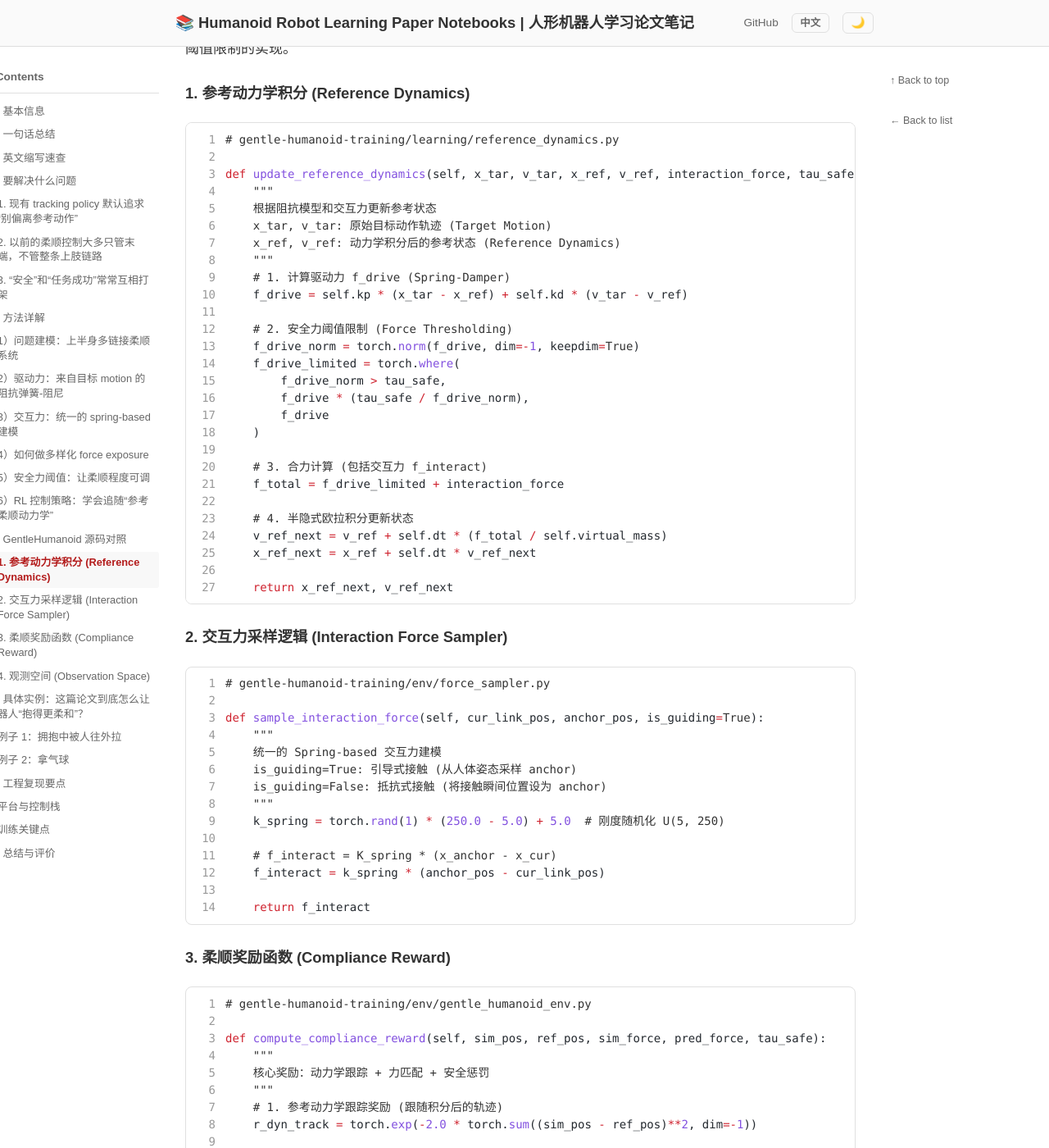
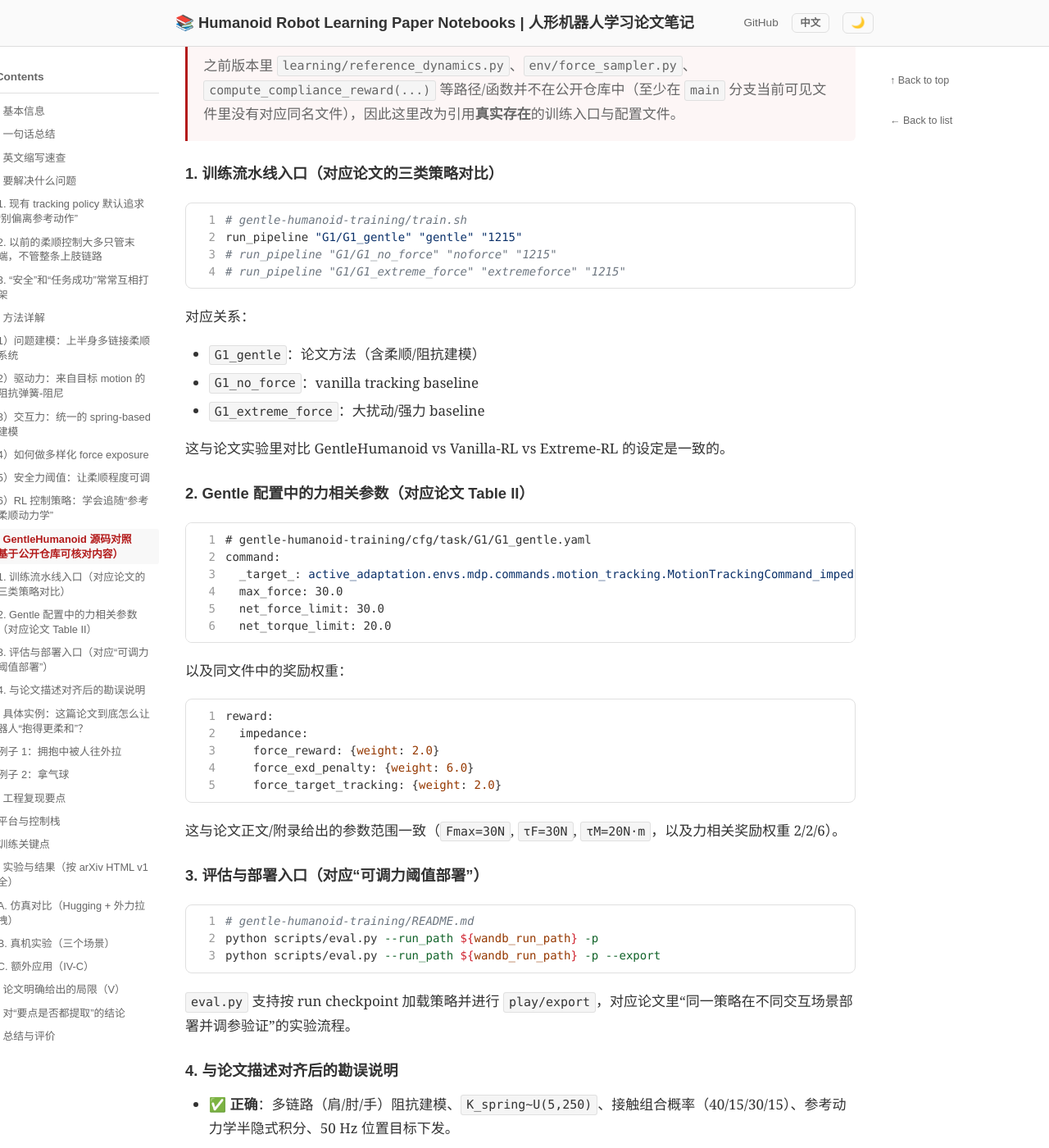
Before and after one commit to ImChong/Humanoid_Robot_Learning_Paper_Notebooks, a Jekyll site: the page built from papers/03_Loco-Manipulation_and_WBC/GentleHumanoid__Learning_Upper-body_Compliance_for_Contact-rich_Human_and_Object/GentleHumanoid__Learning_Upper-body_Compliance_for_Contact-rich_Human_and_Object.md, in a window 1280 px wide and 1400 px high, scrolled down 6687 px. Shown: the whole window at 82% size. Built offline with Jekyll 4.4.1, drawn with Linux system fonts in a browser that asks for light colours; some of the changed text lies outside the part shown.

Commit message:
docs(Loco-Manipulation): 补全 GentleHumanoid 实验要点与局限

````diff
--- a/papers/03_Loco-Manipulation_and_WBC/GentleHumanoid__Learning_Upper-body_Compliance_for_Contact-rich_Human_and_Object/GentleHumanoid__Learning_Upper-body_Compliance_for_Contact-rich_Human_and_Object.md
+++ b/papers/03_Loco-Manipulation_and_WBC/GentleHumanoid__Learning_Upper-body_Compliance_for_Contact-rich_Human_and_Object/GentleHumanoid__Learning_Upper-body_Compliance_for_Contact-rich_Human_and_Object.md
@@ -195,97 +195,66 @@ $$x^{ref}_{t+1} = x^{ref}_t + \Delta t \cdot \dot{x}^{ref}_{t+1}$$
 
 ---
 
-## 📁 GentleHumanoid 源码对照
+## 📁 GentleHumanoid 源码对照（基于公开仓库可核对内容）
 
-以下代码块基于 [Axellwppr/gentle-humanoid-training](https://github.com/Axellwppr/gentle-humanoid-training) 的核心实现逻辑，展示了参考动力学、奖励函数及力阈值限制的实现。
+> ✅ 本节已改为“可核对的真实仓库内容”。
+>
+> 之前版本里 `learning/reference_dynamics.py`、`env/force_sampler.py`、`compute_compliance_reward(...)` 等路径/函数并不在公开仓库中（至少在 `main` 分支当前可见文件里没有对应同名文件），因此这里改为引用**真实存在**的训练入口与配置文件。
 
-### 1. 参考动力学积分 (Reference Dynamics)
+### 1. 训练流水线入口（对应论文的三类策略对比）
 
-```python
-# gentle-humanoid-training/learning/reference_dynamics.py
-
-def update_reference_dynamics(self, x_tar, v_tar, x_ref, v_ref, interaction_force, tau_safe):
-    """
-    根据阻抗模型和交互力更新参考状态
-    x_tar, v_tar: 原始目标动作轨迹 (Target Motion)
-    x_ref, v_ref: 动力学积分后的参考状态 (Reference Dynamics)
-    """
-    # 1. 计算驱动力 f_drive (Spring-Damper)
-    f_drive = self.kp * (x_tar - x_ref) + self.kd * (v_tar - v_ref)
-
-    # 2. 安全力阈值限制 (Force Thresholding)
-    f_drive_norm = torch.norm(f_drive, dim=-1, keepdim=True)
-    f_drive_limited = torch.where(
-        f_drive_norm > tau_safe,
-        f_drive * (tau_safe / f_drive_norm),
-        f_drive
-    )
-
-    # 3. 合力计算 (包括交互力 f_interact)
-    f_total = f_drive_limited + interaction_force
-
-    # 4. 半隐式欧拉积分更新状态
-    v_ref_next = v_ref + self.dt * (f_total / self.virtual_mass)
-    x_ref_next = x_ref + self.dt * v_ref_next
-
-    return x_ref_next, v_ref_next
+```bash
+# gentle-humanoid-training/train.sh
+run_pipeline "G1/G1_gentle" "gentle" "1215"
+# run_pipeline "G1/G1_no_force" "noforce" "1215"
+# run_pipeline "G1/G1_extreme_force" "extremeforce" "1215"
 ```
 
-### 2. 交互力采样逻辑 (Interaction Force Sampler)
+对应关系：
+- `G1_gentle`：论文方法（含柔顺/阻抗建模）
+- `G1_no_force`：vanilla tracking baseline
+- `G1_extreme_force`：大扰动/强力 baseline
 
-```python
-# gentle-humanoid-training/env/force_sampler.py
+这与论文实验里对比 GentleHumanoid vs Vanilla-RL vs Extreme-RL 的设定是一致的。
 
-def sample_interaction_force(self, cur_link_pos, anchor_pos, is_guiding=True):
-    """
-    统一的 Spring-based 交互力建模
-    is_guiding=True: 引导式接触 (从人体姿态采样 anchor)
-    is_guiding=False: 抵抗式接触 (将接触瞬间位置设为 anchor)
-    """
-    k_spring = torch.rand(1) * (250.0 - 5.0) + 5.0  # 刚度随机化 U(5, 250)
+### 2. Gentle 配置中的力相关参数（对应论文 Table II）
 
-    # f_interact = K_spring * (x_anchor - x_cur)
-    f_interact = k_spring * (anchor_pos - cur_link_pos)
-
-    return f_interact
+```yaml
+# gentle-humanoid-training/cfg/task/G1/G1_gentle.yaml
+command:
+  _target_: active_adaptation.envs.mdp.commands.motion_tracking.MotionTrackingCommand_impedance
+  max_force: 30.0
+  net_force_limit: 30.0
+  net_torque_limit: 20.0
 ```
 
-### 3. 柔顺奖励函数 (Compliance Reward)
+以及同文件中的奖励权重：
 
-```python
-# gentle-humanoid-training/env/gentle_humanoid_env.py
-
-def compute_compliance_reward(self, sim_pos, ref_pos, sim_force, pred_force, tau_safe):
-    """
-    核心奖励：动力学跟踪 + 力匹配 + 安全惩罚
-    """
-    # 1. 参考动力学跟踪奖励 (跟随积分后的轨迹)
-    r_dyn_track = torch.exp(-2.0 * torch.sum((sim_pos - ref_pos)**2, dim=-1))
-
-    # 2. 参考力跟踪奖励 (让预测力与仿真力一致)
-    r_force_track = torch.exp(-2.0 * torch.sum((sim_force - pred_force)**2, dim=-1))
-
-    # 3. 不安全力惩罚 (超额惩罚)
-    force_norm = torch.norm(sim_force, dim=-1)
-    p_unsafe_force = torch.where(
-        force_norm > tau_safe,
-        6.0 * (force_norm - tau_safe),
-        torch.zeros_like(force_norm)
-    )
-
-    reward = 2.0 * r_dyn_track + 2.0 * r_force_track - p_unsafe_force
-    return reward
+```yaml
+reward:
+  impedance:
+    force_reward: {weight: 2.0}
+    force_exd_penalty: {weight: 6.0}
+    force_target_tracking: {weight: 2.0}
 ```
 
-### 4. 观测空间 (Observation Space)
+这与论文正文/附录给出的参数范围一致（`Fmax=30N`, `τF=30N`, `τM=20N·m`，以及力相关奖励权重 2/2/6）。
 
-| 类别 | 维度 | 说明 |
-|------|------|------|
-| **基本观测** | 120+ | 当前关节状态、Root 速度、投影重力、动作历史 |
-| **任务观测** | 60+ | 目标动作轨迹 (Future poses)、安全阈值 $\tau_{safe}$ |
-| **特权观测** | 30+ | (仅 Teacher) 参考动力学状态 $x_{ref}, v_{ref}$、预测交互力 |
+### 3. 评估与部署入口（对应“可调力阈值部署”）
 
----
+```bash
+# gentle-humanoid-training/README.md
+python scripts/eval.py --run_path ${wandb_run_path} -p
+python scripts/eval.py --run_path ${wandb_run_path} -p --export
+```
+
+`eval.py` 支持按 run checkpoint 加载策略并进行 `play/export`，对应论文里“同一策略在不同交互场景部署并调参验证”的实验流程。
+
+### 4. 与论文描述对齐后的勘误说明
+
+- ✅ **正确**：多链路（肩/肘/手）阻抗建模、`K_spring~U(5,250)`、接触组合概率（40/15/30/15）、参考动力学半隐式积分、50 Hz 位置目标下发。
+- ⚠️ **需修正**：先前笔记中的“源码对照”给出了若干**无法在公开仓库定位**的 Python 文件与函数，容易让读者误以为这些是官方实现路径。
+- ✅ **现已修正**：改为仓库中可直接定位的入口文件（`train.sh` / `G1_gentle.yaml` / `eval.py`）与参数对照，避免虚构路径。
 
 ## 🚶 具体实例：这篇论文到底怎么让机器人“抱得更柔和”？
 
@@ -332,6 +301,59 @@ def compute_compliance_reward(self, sim_pos, ref_pos, sim_force, pred_force, tau
 
 ---
 
+## 🧪 实验与结果（按 arXiv HTML v1 补全）
+
+### A. 仿真对比（Hugging + 外力拉拽）
+
+论文在 hugging reference 上施加“把机器人往外拉”的交互扰动，比较 `GentleHumanoid`、`Vanilla-RL`、`Extreme-RL`：
+
+- **手部力**：GentleHumanoid 稳定在约 **10N**；Vanilla-RL 高于 **20N**；Extreme-RL 超过 **13N**
+- **肘/肩力**：GentleHumanoid 约 **7–10N**；两类 baseline 常见 **15–20N** 饱和与僵硬响应
+
+核心结论：GentleHumanoid 在上肢多 link 上都能降低峰值力并减小波动。
+
+### B. 真机实验（三个场景）
+
+#### 1) 静态姿态 + 手腕受外力（Mark-10 M5-10）
+- Extreme-RL 需要峰值约 **51.14N**
+- Vanilla-RL 需要峰值约 **24.59N**
+- GentleHumanoid 在指定阈值附近表现出**姿态无关的一致柔顺性**（示例阈值 10N，对应有效范围约 5–15N）
+
+#### 2) Hugging mannequin（含对齐 / 错位）
+- 使用定制腰部压力传感垫评估接触分布（论文介绍了标定流程与压力到力的映射）
+- GentleHumanoid 在错位接触下仍保持更稳定、可控的接触力；baseline 易出现局部高压峰值与不稳定增长
+
+#### 3) 脆弱物体（气球）
+- 阈值设为 **5N** 时，GentleHumanoid 可稳定持球且不挤爆
+- 两类 baseline 更易施加过大压力并导致失衡/掉落
+
+### C. 额外应用（IV-C）
+
+1. **遥操作联动**：与 G1 locomotion teleoperation 结合，可触发 hugging / sit-to-stand / object handling 等动作。
+2. **自主 shape-aware hugging**：通过头部 RGB + 人体 mesh 估计得到个体体型，提取腰部目标点优化抱姿，实现“按人定制”的拥抱轨迹。
+
+---
+
+## ⚠️ 论文明确给出的局限（V）
+
+1. **数据覆盖限制**：力分布依赖人类动作数据，肩部等方向样本不足会限制外力分布多样性。
+2. **接触物理简化**：训练用弹簧力建模不完全等价真实接触（摩擦、组织黏弹性等）。
+3. **sim-to-real 残差**：真机偶有 **1–3N** overshoot，若要更精细力控需额外触觉传感。
+4. **感知依赖 mocap**：当前定位/身高仍依赖 mocap，未来需更完整视觉自治 pipeline。
+
+---
+
+## ✅ 对“要点是否都提取”的结论
+
+不是完全提取。相较 `https://arxiv.org/html/2511.04679v1`，此前笔记缺少了：
+- 真实实验中的**关键定量数字**（51.14N、24.59N、多 link 力区间）
+- **IV-C 应用管线**（遥操作 + 形体感知自主拥抱）
+- **V 局限性**（数据覆盖、接触物理、1–3N overshoot、mocap 依赖）
+
+以上已在本次笔记中补齐。
+
+---
+
 ## 🔚 总结与评价
 
 GentleHumanoid 是第一篇深入探讨人形机器人**全身接触品质**的强化学习工作。它通过将经典的阻抗模型与现代 RL 结合，成功地让机器人学会了“分寸感”。对于想要在康复辅助、居家陪伴或安全协作领域应用人形机器人的开发者来说，这套**参考动力学 + 安全阈值**的框架具有极高的实战参考价值。
````
